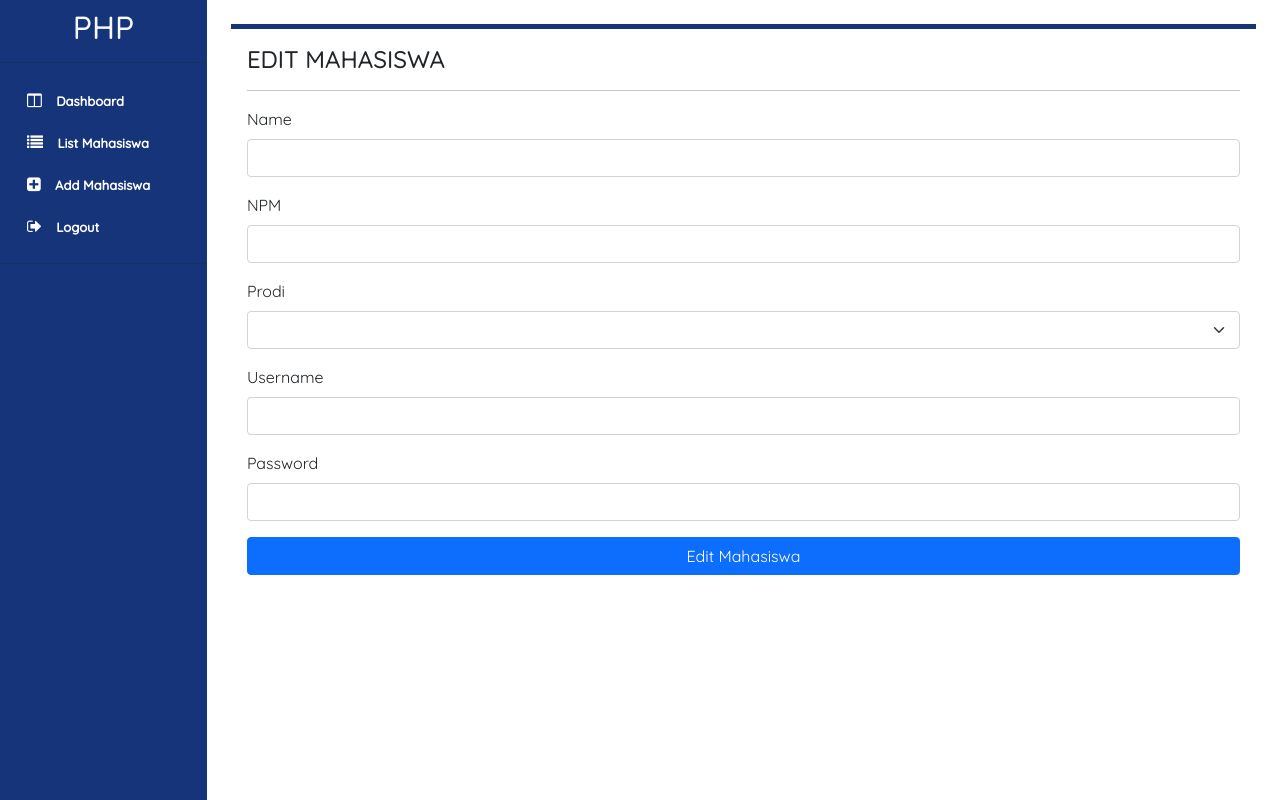
After one commit to VitoCarlenG/Aingmart-Web-Client-Server, a PHP site: page /page/editMahasiswaPage.php in a window 1280 px wide. The commit adds this page. Run offline with PHP 8.4, Linux system fonts and the light colour scheme; the template is opened without the code that fills it, so the values that code supplies are empty; the visitor is signed in with stand-in values (Sample User, id 1).

Commit message:
UGDPHP_10181_B

```diff
--- /dev/null
+++ b/page/editMahasiswaPage.php
@@ -0,0 +1,76 @@
+<?php
+    include '../component/sidebar.php'
+
+?>
+
+<?php
+    if(isset($_GET['id'])) {
+        include '../db.php';
+
+        $id=$_GET['id'];
+
+        $query = mysqli_query($con, "SELECT * FROM users WHERE id=$id") or die(mysqli_error($con));
+        $data = mysqli_fetch_assoc($query);
+    }
+?>
+
+
+    <div class="container p-3 m-4 h-100" style="background-color: #FFFFFF; border-top: 5px solid #17337A; boxshadow: 0 4px 8px 0 rgba(0, 0, 0, 0.2), 0 6px 20px 0 rgba(0, 0, 0, 0.19);" >
+        <h4 >EDIT MAHASISWA</h4>
+        <hr>
+        <form action="../process/editMahasiswaProcess.php" method="post">
+            <div class="mb-3">
+
+                <label for="exampleInputEmail1" class="form-label">Name</label>
+                <input type="hidden" name="id" value="<?php echo $data['id']; ?>">
+                <input class="form-control" id="name" name="name" aria-describedby="emailHelp" value="<?php echo $data['name']; ?>">
+            </div>
+
+            <div class="mb-3">
+                <label for="exampleInputEmail1" class="form-label">NPM</label>
+                <input class="form-control" id="npm" name="npm" aria-describedby="emailHelp" value="<?php echo $data['npm'] ?>">
+            </div>
+
+            <div class="mb-3">
+                <label for="exampleInputEmail1" class="form-label">Prodi</label>
+                <select class="form-select" aria-label="Default select example" name="prodi" id="prodi">
+                    <?php
+                        if($data['prodi']=="Informatika") {
+                            echo '<option selected value="Informatika">'.$data['prodi'].'</option>';
+                            echo '<option value="Sistem Informasi">Sistem Informasi</option>';
+                            echo '<option value="Industri">Industri</option>';
+                        }
+                        else if($data['prodi']=="Sistem Informasi") {
+                            echo '<option value="Informatika">Informatika</option>';
+                            echo '<option selected value="Sistem Informasi">'.$data['prodi'].'</option>';
+                            echo '<option value="Industri">Industri</option>';
+                        }
+                        else {
+                            echo '<option value="Informatika">Informatika</option>';
+                            echo '<option value="Sistem Informasi">Sistem Informasi</option>';
+                            echo '<option selected value="Industri">'.$data['prodi'].'</option>';
+                        }
+                    ?>
+                </select>
+            </div>
+
+            <div class="mb-3">
+                <label for="exampleInputEmail1" class="form-label">Username</label>
+                <input class="form-control" id="username" name="username" aria-describedby="emailHelp" value="<?php echo $data['username'] ?>">
+            </div>
+
+            <div class="mb-3">
+                <label for="exampleInputPassword1" class="form-label">Password</label>
+                <input type="password" class="form-control" id="password" name="password">
+            </div>
+
+            <div class="d-grid gap-2">
+                <button type="submit" class="btn btn-primary" name="edit">Edit Mahasiswa</button>
+            </div>
+            </form>
+    </div>
+    </aside>
+    <!-- Option 1: Bootstrap Bundle with Popper -->
+    <script src="https://cdn.jsdelivr.net/npm/bootstrap@5.0.2/dist/js/bootstrap.bundle.min.js" integrity="sha384-MrcW6ZMFYlzcLA8Nl+NtUVF0sA7MsXsP1UyJoMp4YLEuNSfAP+JcXn/tWtIaxVXM" crossorigin="anonymous"></script>
+</body>
+</html>
--- a/page/listMahasiswaPage.php
+++ b/page/listMahasiswaPage.php
@@ -32,7 +32,7 @@
                             <td>'.$data['prodi'].'</td>
                             <td>
 
-                                <a href="./editPeserta.php?id='.$data['id'].'"><i style="color: green" class="fa fa-edit"></i></a>
+                                <a href="./editMahasiswaPage.php?id='.$data['id'].'"><i style="color: green" class="fa fa-edit"></i></a>
                                 <a href="../process/deleteMahasiswaProcess.php?id='.$data['id'].'"
                                     onClick="return confirm ( \'Yakin?\')">
                                     <i style="color: red" class="fa fa-trash"></i>
```
Also changed, not shown: process/editMahasiswaProcess.php (added, +27 -0 lines).
